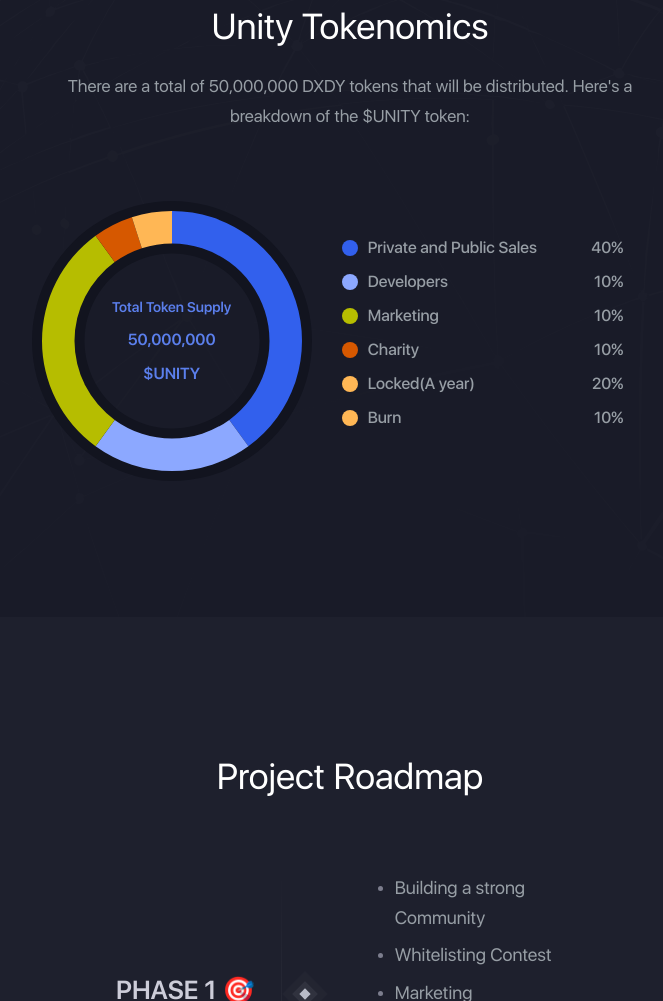
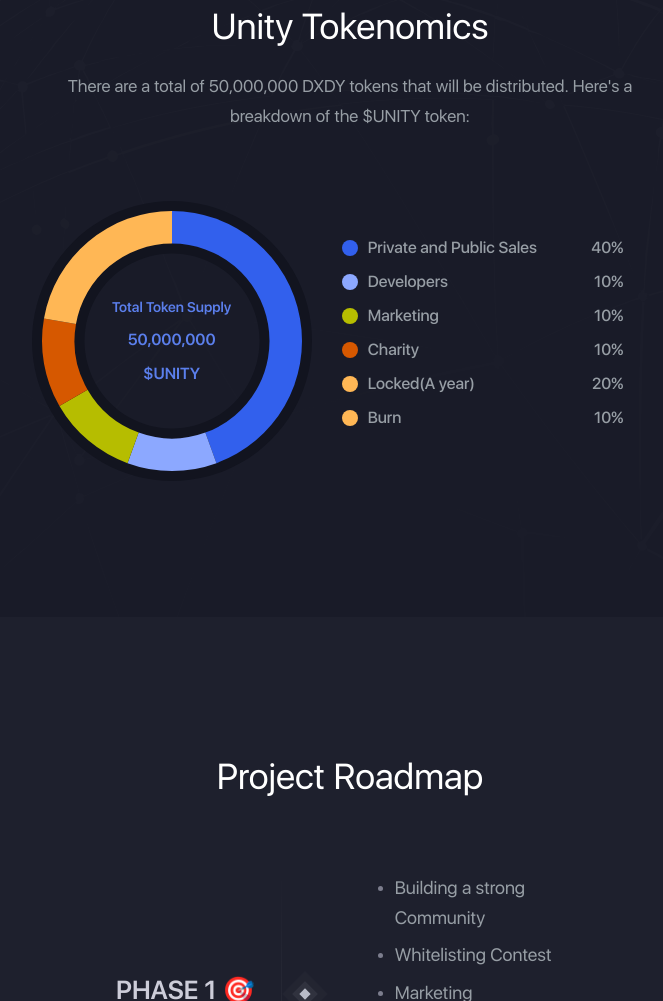
Before and after one commit to ashrafolarinoye/dydx-frontend-clone, a plain HTML site: page index.html in a window 1280 px wide. Shown: the part 4189-5190 px from the top of the page, without its empty margins (290-953 px from the left). Drawn offline with Linux system fonts and the light colour scheme; some packages are replaced by stand-ins of ours; a script that the page names is missing.

Commit message:
tokenomics chart

```diff
--- a/index.html
+++ b/index.html
@@ -721,28 +721,28 @@
 
 
     $("#pie-chart--v1").drawDoughnutChart([{
-            title: "Pre-sale",
+            title: "Private and public sales",
             value: 40,
             color: "#3260ED"
         },
         {
-            title: "Community Airdrop",
-            value: 20,
+            title: "Developers",
+            value: 10,
             color: "#8CA8FF"
         },
         {
-            title: "Farm, Staking, Pools, Liquidity",
-            value: 30,
+            title: "Marketing",
+            value: 10,
             color: "#B6BD00"
         },
         {
-            title: "Project Partners",
-            value: 5,
+            title: "Charity",
+            value: 10,
             color: "#D65800"
         },
         {
-            title: "Team and Development",
-            value: 5,
+            title: "Locked for one year",
+            value: 20,
             color: "#FFB755"
         },
     ]);
```
